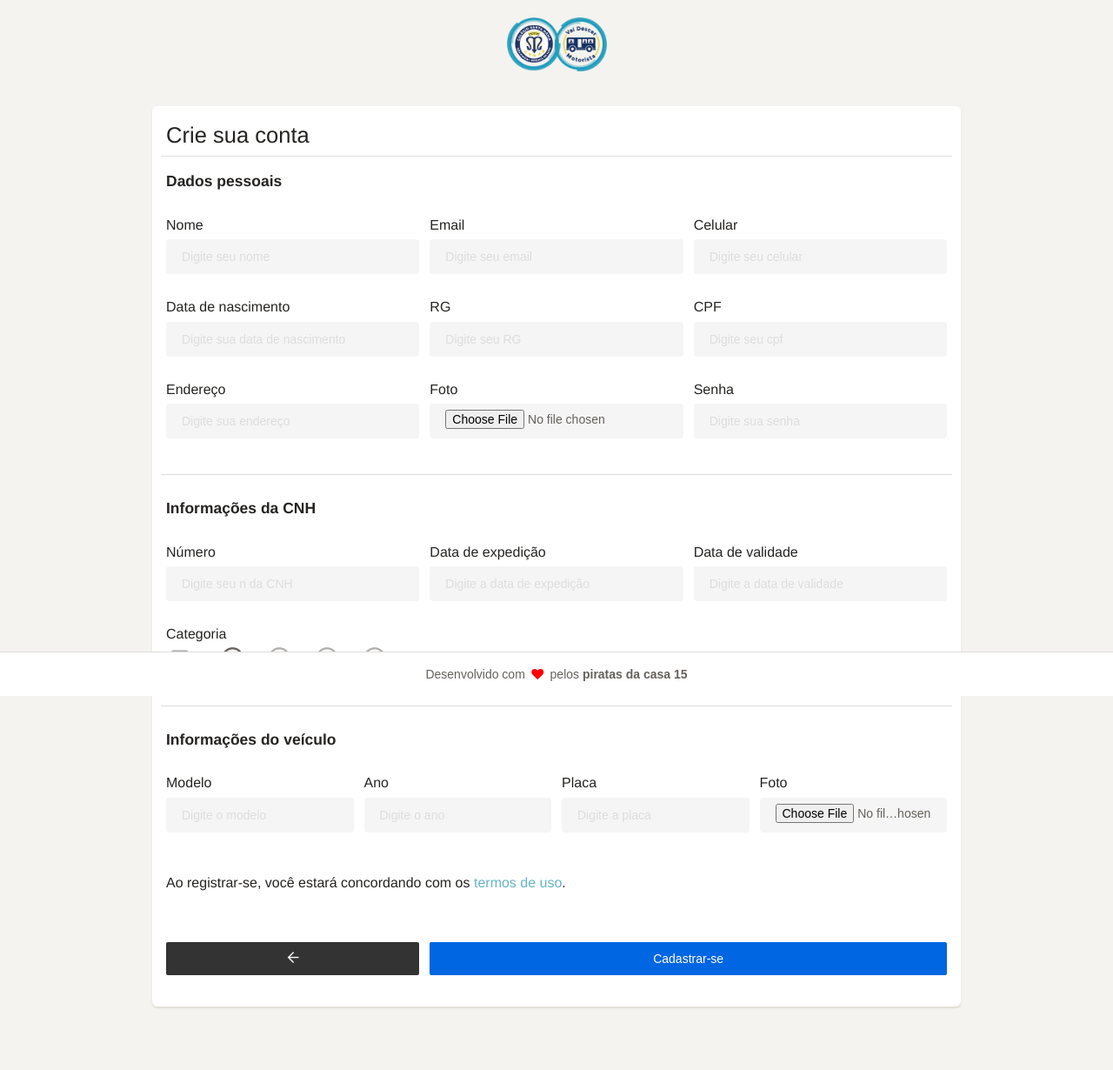
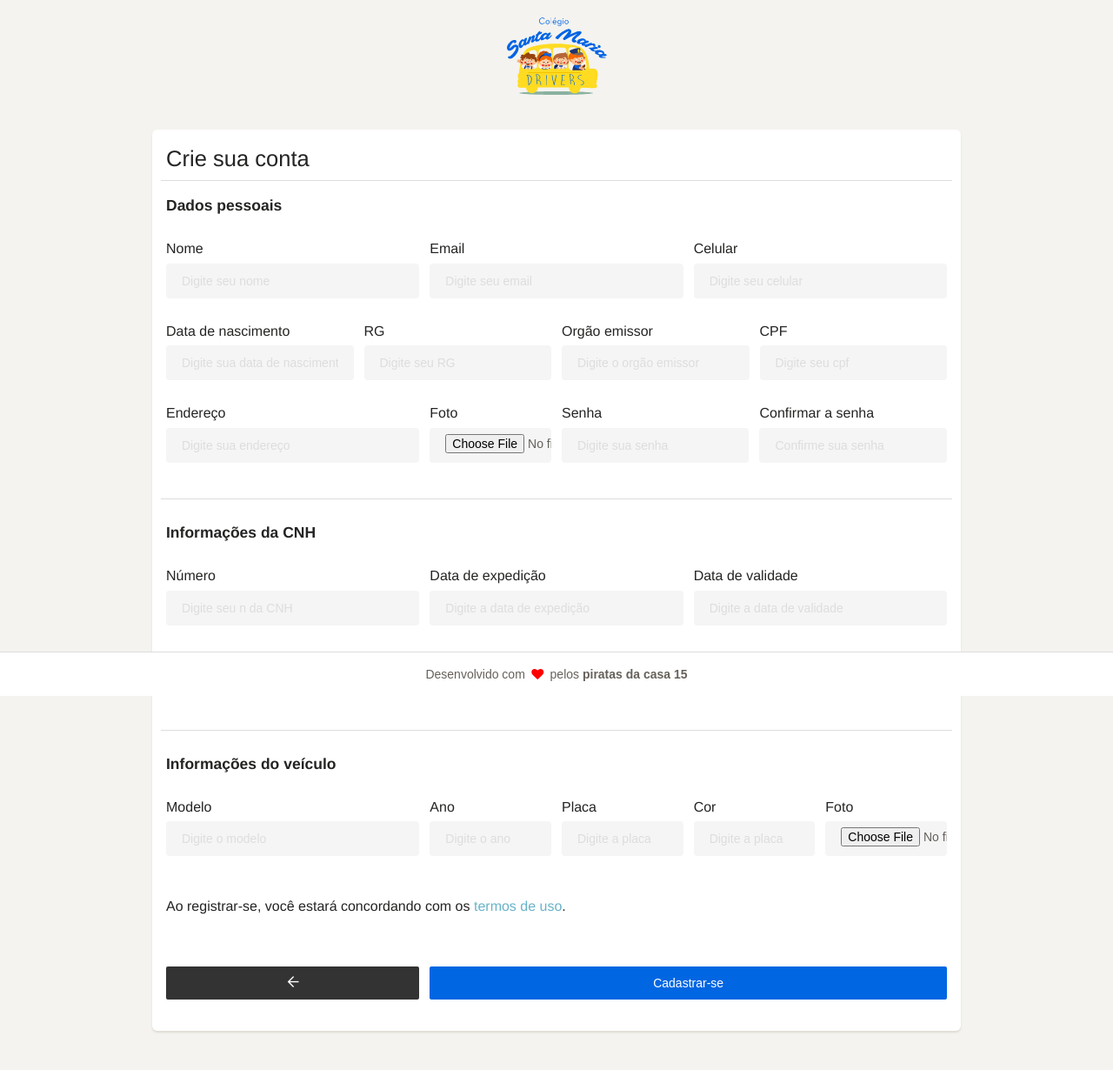
Before and after one commit to AsaK/santamariadrivers, a Django app: template templates/register.html in a window 1280 px wide. Shown: the top 1230 px of the page at 87% size. Run offline with Django 3.2, Linux system fonts and the light colour scheme; the template is opened without the code that fills it, so the values that code supplies are empty; some libraries are stand-ins or nearby versions; some web fonts are replaced.

Commit message:
correcao do formulario de registro

```diff
--- a/framework/settings.py
+++ b/framework/settings.py
@@ -81,9 +81,7 @@ REST_FRAMEWORK = {
     ]
 }
 
-ALLOWED_HOSTS = {
-    '192.168.0.35'
-}
+
 
 WSGI_APPLICATION = 'framework.wsgi.application'
 
--- a/templates/register.html
+++ b/templates/register.html
@@ -41,7 +41,7 @@
 
 				<div class="col-xs-9 col-md-3 centered" id="content_logo_login">
 					<div class="col-xs-8 col-md-6 centered">
-						<img src="{% static 'assets/img/logo.png' %}" class="img-responsive" id="logo_entrypoint"/>
+						<img src="{% static 'assets/img/logo.svg' %}" class="img-responsive" id="logo_entrypoint"/>
 					</div>
 				</div>
 				<div class="clear"></div>
@@ -70,19 +70,25 @@
 								</p>
 								<input class="form-control form-control-custom" placeholder="Digite seu celular" name="celular" required=""/>
 							</div>
-							<div class="form-group col-xs-12 col-md-4">
+							<div class="form-group col-xs-12 col-md-3">
 								<p class="margin-bottom-xs">
 									Data de nascimento
 								</p>
 								<input class="form-control form-control-custom" placeholder="Digite sua data de nascimento" name="dtnasc" required=""/>
 							</div>
-							<div class="form-group col-xs-12 col-md-4">
+							<div class="form-group col-xs-12 col-md-3">
 								<p class="margin-bottom-xs">
 									RG
 								</p>
 								<input class="form-control form-control-custom" placeholder="Digite seu RG" name="rg" required=""/>
 							</div>
-							<div class="form-group col-xs-12 col-md-4">
+							<div class="form-group col-xs-12 col-md-3">
+								<p class="margin-bottom-xs">
+									Orgão emissor
+								</p>
+								<input class="form-control form-control-custom" placeholder="Digite o orgão emissor" name="orgaoemissor" required=""/>
+							</div>
+							<div class="form-group col-xs-12 col-md-3">
 								<p class="margin-bottom-xs">
 									CPF
 								</p>
@@ -94,17 +100,23 @@
 								</p>
 								<input class="form-control form-control-custom" placeholder="Digite sua endereço" name="endereco" type="text" required=""/>
 							</div>
-							<div class="form-group col-xs-12 col-md-4">
+							<div class="form-group col-xs-12 col-md-2">
 								<p class="margin-bottom-xs">
 									Foto
 								</p>
 								<input class="form-control form-control-custom" type="file" name="arquivo_foto" required=""/>
 							</div>
-							<div class="form-group col-xs-12 col-md-4">
+							<div class="form-group col-xs-12 col-md-3">
 								<p class="margin-bottom-xs">
 									Senha
 								</p>
 								<input class="form-control form-control-custom" placeholder="Digite sua senha" name="password" type="password" required=""/>
+							</div>
+							<div class="form-group col-xs-12 col-md-3">
+								<p class="margin-bottom-xs">
+									Confirmar a senha
+								</p>
+								<input class="form-control form-control-custom" placeholder="Confirme sua senha" name="rpassword" type="password" required=""/>
 							</div>
 							<div class="clear"></div>
 
@@ -169,25 +181,31 @@
 							<div class="clear border-line margin-top-md"></div>
 
 							<h5 class="col-xs-12 nomargin-top font-bold margin-top-md">Informações do veículo</h5>
-							<div class="form-group col-xs-12 col-md-3">
+							<div class="form-group col-xs-12 col-md-4">
 								<p class="margin-bottom-xs">
 									Modelo
 								</p>
 								<input class="form-control form-control-custom" placeholder="Digite o modelo" type="text" name="automovel_modelo" required=""/>
 							</div>
-							<div class="form-group col-xs-12 col-md-3">
+							<div class="form-group col-xs-12 col-md-2">
 								<p class="margin-bottom-xs">
 									Ano
 								</p>
 								<input class="form-control form-control-custom" placeholder="Digite o ano" type="text" name="automovel_ano" required=""/>
 							</div>
-							<div class="form-group col-xs-12 col-md-3">
+							<div class="form-group col-xs-12 col-md-2">
 								<p class="margin-bottom-xs">
 									Placa
 								</p>
 								<input class="form-control form-control-custom" placeholder="Digite a placa" type="text" name="automovel_placa" required=""/>
 							</div>
-							<div class="form-group col-xs-12 col-md-3">
+							<div class="form-group col-xs-12 col-md-2">
+								<p class="margin-bottom-xs">
+									Cor
+								</p>
+								<input class="form-control form-control-custom" placeholder="Digite a placa" type="text" name="automovel_cor" required=""/>
+							</div>
+							<div class="form-group col-xs-12 col-md-2">
 								<p class="margin-bottom-xs">
 									Foto
 								</p>
```
Also changed, not shown: templates/admin.html (+20 -8 lines).
